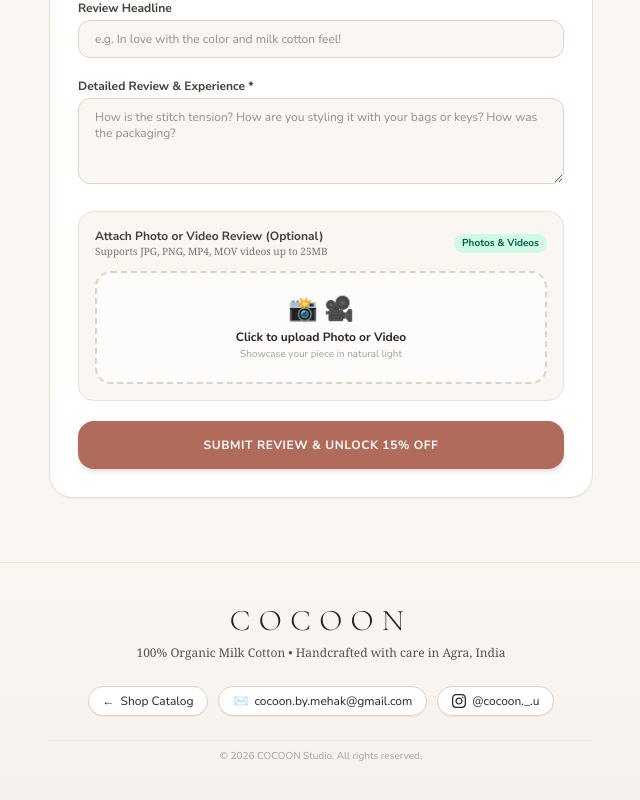
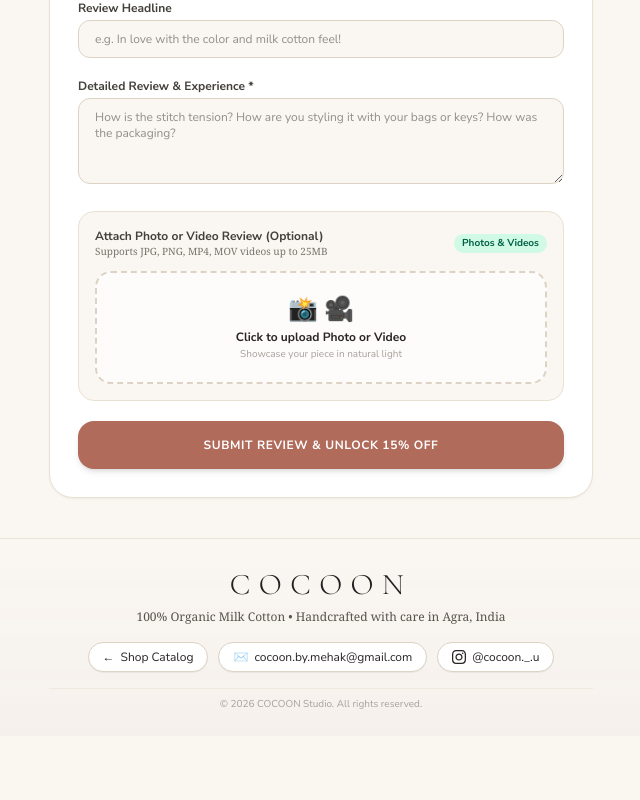
Before and after one commit to puneetkushwaha/Cocoon_I, a Next.js app: page /review in a window 1280 px wide. Shown: the part 734-1534 px from the top of the page, without its empty margins (319-959 px from the left). After the commit the page ends 1470 px from the top, so only its background shows below. Built offline with nearby package versions, Linux system fonts and the light colour scheme; no server answers.

Commit message:
style: remove unnecessary bottom padding and dead space below footer

```diff
--- a/src/app/page.js
+++ b/src/app/page.js
@@ -416,7 +416,7 @@ export default function StandaloneShopPage() {
   };
 
   return (
-    <div className="min-h-screen bg-[#FDFBF7] text-[#2C2623] font-sans antialiased selection:bg-[#F3D5CF] selection:text-[#5B2920] pb-24">
+    <div className="min-h-screen bg-[#FDFBF7] text-[#2C2623] font-sans antialiased selection:bg-[#F3D5CF] selection:text-[#5B2920]">
 
       {/* Failure Alert Toast (Only displays when an action fails) */}
       {toastMessage && (
@@ -1243,11 +1243,11 @@ export default function StandaloneShopPage() {
       )}
 
       {/* LUXURY ARTISANAL BOUTIQUE FOOTER */}
-      <footer className="mt-16 border-t border-[#EAE0D2]/70 bg-gradient-to-b from-[#FAF7F2]/40 to-[#F5EFEB]/80 pt-10 pb-12">
-        <div className="max-w-2xl mx-auto px-4 space-y-6">
+      <footer className="mt-10 border-t border-[#EAE0D2]/70 bg-gradient-to-b from-[#FAF7F2]/40 to-[#F5EFEB]/80 pt-7 pb-6">
+        <div className="max-w-2xl mx-auto px-4 space-y-4">
 
           {/* Normal Static Studio Brand & Bio at Top */}
-          <div className="text-center space-y-1.5">
+          <div className="text-center space-y-1">
             <span className="font-header text-2xl sm:text-3xl font-light tracking-[0.28em] uppercase text-[#231F20] inline-block">
               COCOON
             </span>
@@ -1298,7 +1298,7 @@ export default function StandaloneShopPage() {
           </div>
 
           {/* Payment Trust Strip & Copyright */}
-          <div className="pt-4 border-t border-[#EAE0D2]/60 text-center space-y-1.5">
+          <div className="pt-3 border-t border-[#EAE0D2]/60 text-center space-y-1">
             <div className="flex items-center justify-center flex-wrap gap-2 sm:gap-3 text-[10px] text-stone-500 font-semibold tracking-wider uppercase">
               <span>UPI</span>
               <span className="text-stone-300">•</span>
--- a/src/app/review/page.js
+++ b/src/app/review/page.js
@@ -187,7 +187,7 @@ function ReviewContent() {
   };
 
   return (
-    <div className="min-h-screen bg-[#FAF7F2] text-[#2C2623] font-sans antialiased pb-16">
+    <div className="min-h-screen bg-[#FAF7F2] text-[#2C2623] font-sans antialiased">
       {/* Modern Bottom Floating Notification Pill */}
       {toastMessage && (
         <div className="fixed bottom-6 left-1/2 -translate-x-1/2 z-50 max-w-[90vw] bg-[#2C2623]/95 backdrop-blur-md text-white px-4 py-2.5 rounded-2xl shadow-xl text-xs font-medium border border-white/10 flex items-center gap-2 animate-fadeIn select-none">
@@ -502,8 +502,8 @@ function ReviewContent() {
       </main>
 
       {/* LUXURY ARTISANAL BOUTIQUE FOOTER */}
-      <footer className="mt-16 border-t border-[#EAE0D2]/70 bg-gradient-to-b from-[#FAF7F2]/40 to-[#F5EFEB]/80 pt-10 pb-12">
-        <div className="max-w-xl mx-auto px-4 space-y-6">
+      <footer className="mt-10 border-t border-[#EAE0D2]/70 bg-gradient-to-b from-[#FAF7F2]/40 to-[#F5EFEB]/80 pt-7 pb-6">
+        <div className="max-w-xl mx-auto px-4 space-y-4">
 
           {/* Normal Static Studio Brand at Top */}
           <div className="text-center space-y-1">
```
